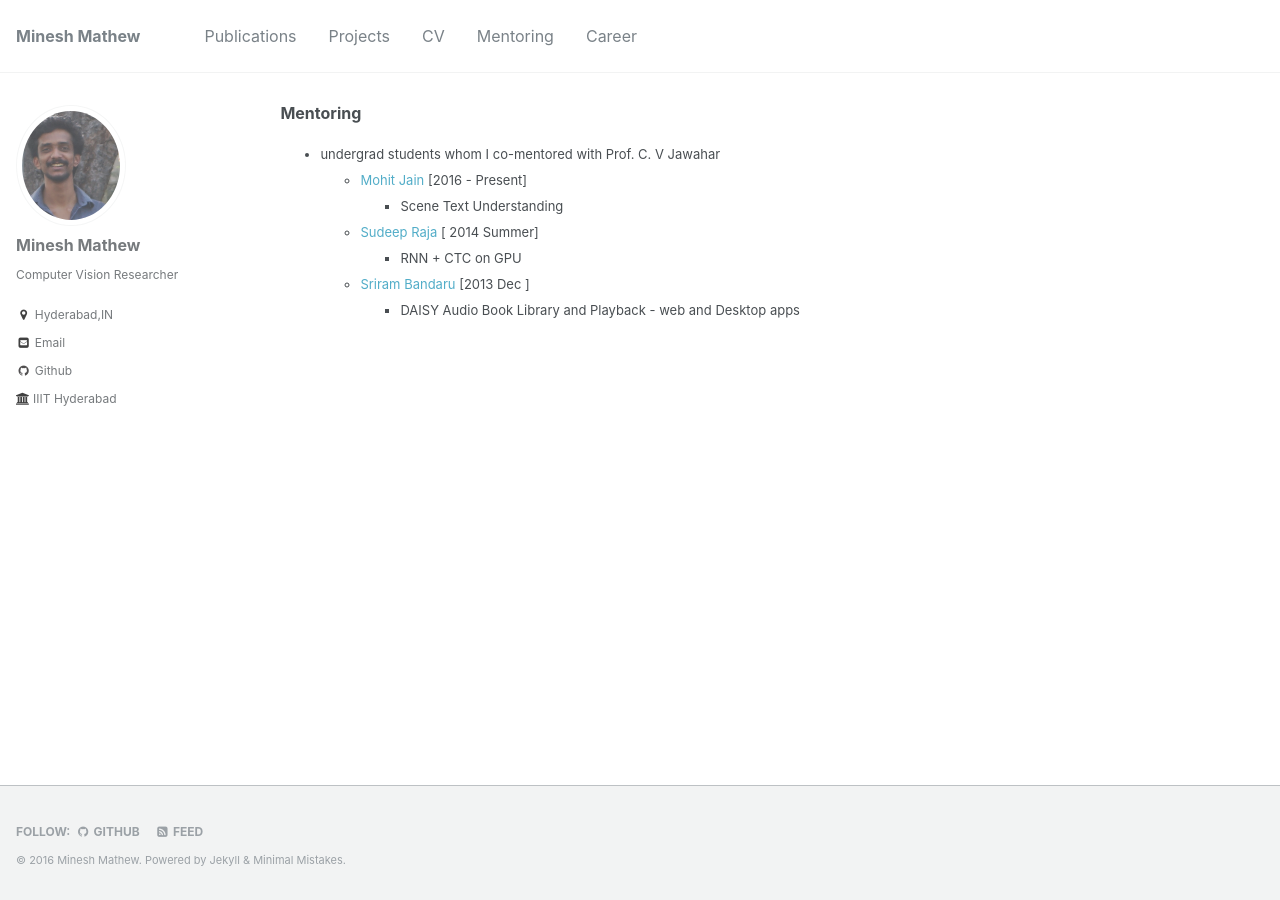
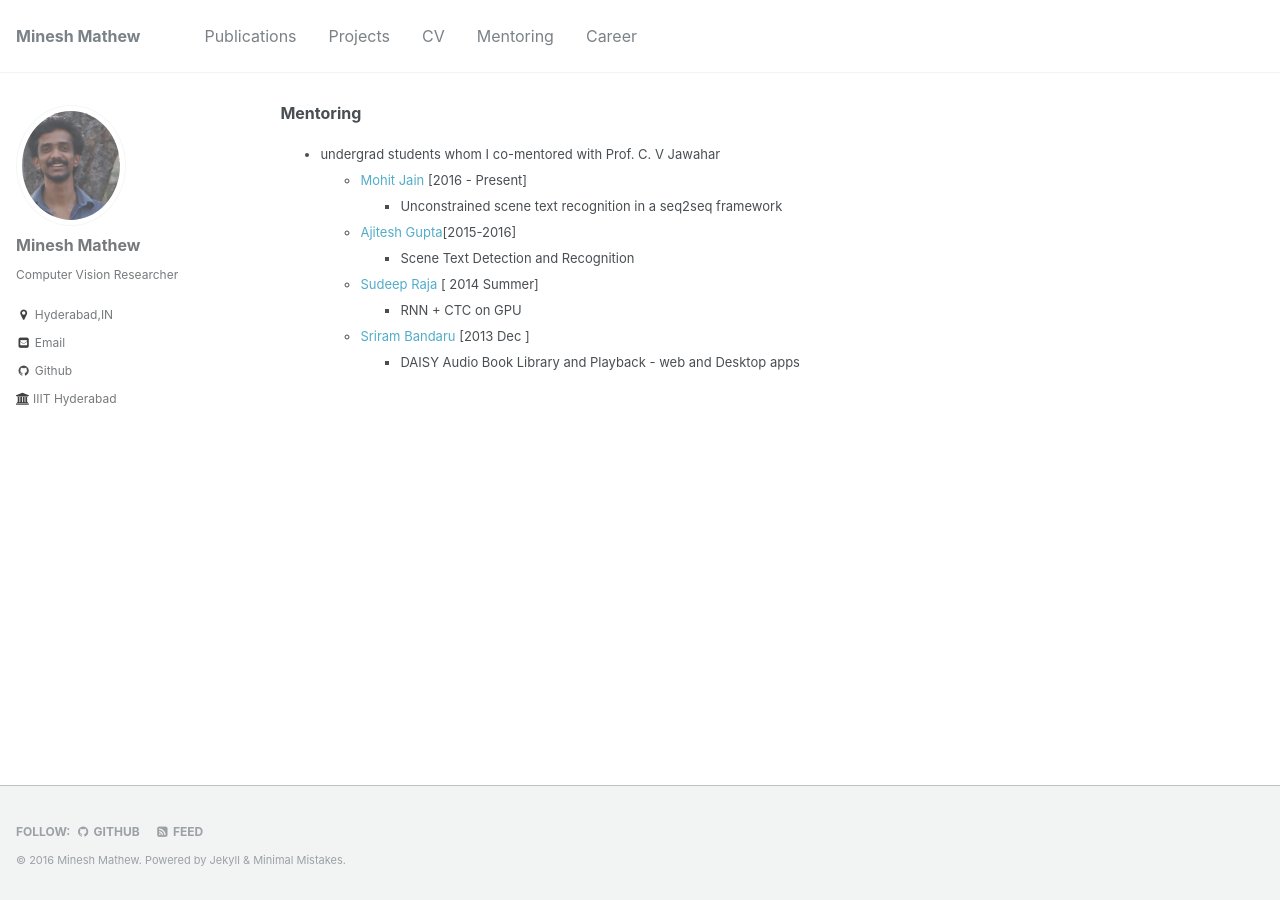
Before and after one commit to mineshmathew/mineshmathew.github.io, a Jekyll site: the page built from _pages/Teaching.markdown, in a window 1280 px wide. Built offline with Jekyll 4.4.1, drawn with Linux system fonts in a browser that asks for light colours.

Commit message:
builtagain

```diff
--- a/_pages/Teaching.markdown
+++ b/_pages/Teaching.markdown
@@ -9,7 +9,9 @@
 ---
 - undergrad students  whom I co-mentored with Prof. C. V Jawahar
 	- [Mohit Jain][1] [2016 - Present]
-		- Scene Text Understanding
+		- Unconstrained scene text recognition in a seq2seq framework
+	- [Ajitesh Gupta][4][2015-2016]
+		- Scene Text Detection and Recognition
 	- [Sudeep Raja][2] [ 2014 Summer]
 		- RNN + CTC on GPU
 	- [Sriram Bandaru][3] [2013 Dec ]
```
Also changed, not shown: other parts of _pages/Teaching.markdown (+1 -0 lines), 2 other files.
